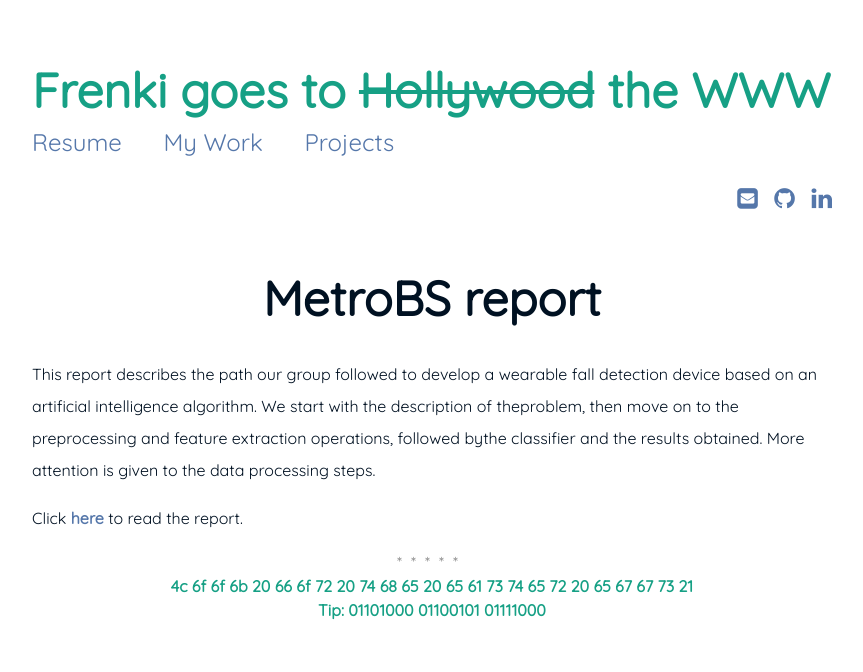
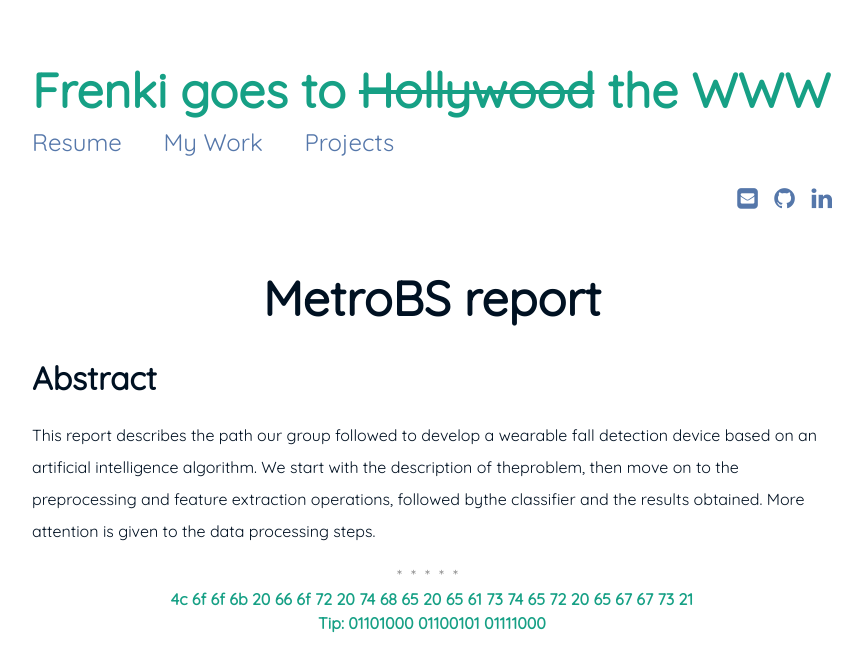
Before and after one commit to FreShq99/frenkishqepa.com, a Jekyll site: the page built from _posts/2021-05-11-report.md, in a window 1280 px wide. Shown: the top 672 px of the page, without its empty margins (208-1071 px from the left). Built offline with Jekyll 4.4.1, drawn with Linux system fonts in a browser that asks for light colours.

Commit message:
Update 2021-05-11-report.md

```diff
--- a/_posts/2021-05-11-report.md
+++ b/_posts/2021-05-11-report.md
@@ -5,6 +5,6 @@ subtitle: ""
 date:   2021-05-11 11:12:21 +0100
 categories: ["MetroBS"]
 ---
+
+<p style="text-align: center;"><h1>Abstract</h1> </p>
 This  report  describes  the  path  our  group  followed  to  develop  a  wearable  fall  detection device based on an artificial intelligence algorithm.  We start with the description of theproblem, then move on to the preprocessing and feature extraction operations, followed bythe classifier and the results obtained.  More attention is given to the data processing steps.
-
-Click [here](https://github.com/freshq99/freshq99.github.io/blob/master/docs/MetroBS-Report.pdf) to read the report.
```
